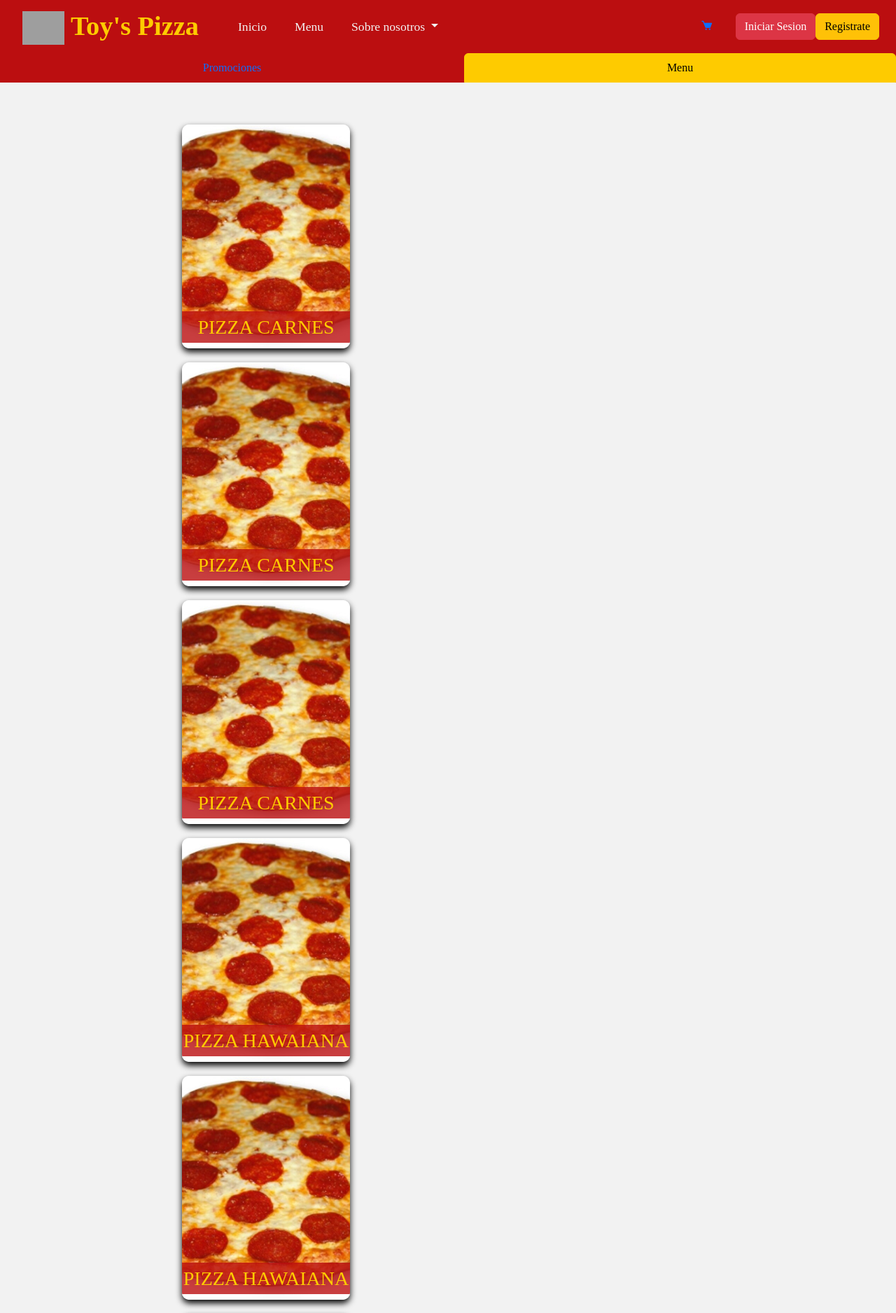
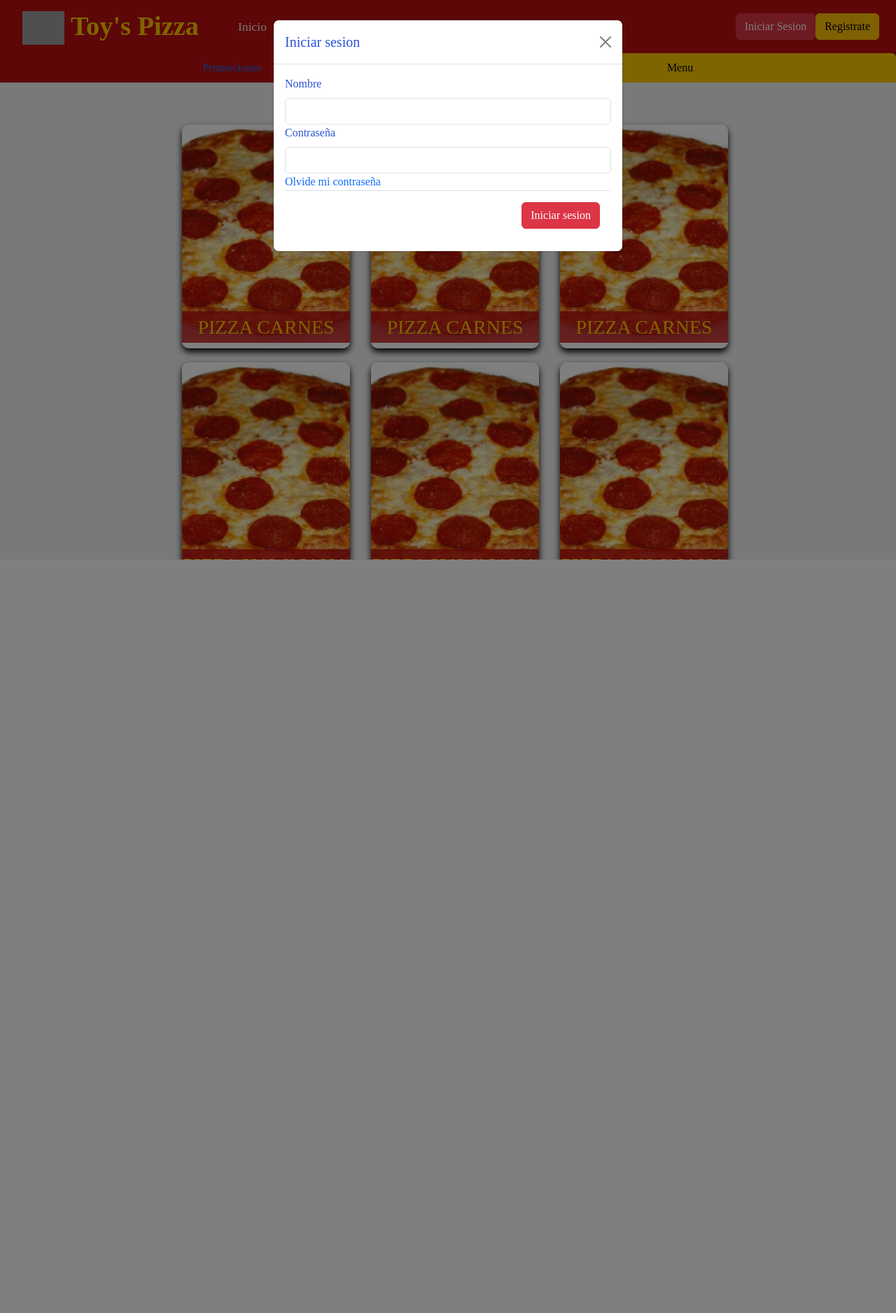
Before and after one commit to Sir-Fehane/Integrador, a PHP site: page /views/menu-pizza.php in a window 1280 px wide, after a click on "Iniciar Sesion". Shown: the top 1877 px of the page at 70% size. After the commit the page ends 800 px from the top, so only its background shows below. Run offline with PHP 8.4, Linux system fonts and the light colour scheme; data comes from the database, SQL or seed files in the repository; data that the repository does not hold is empty; some web fonts are replaced; grey boxes are pictures that could not be loaded.

Commit message:
Menu listo junto con orden

```diff
--- a/carrito/cartAction.php
+++ b/carrito/cartAction.php
@@ -33,7 +33,7 @@ if(isset($_REQUEST['action']) && !empty($_REQUEST['action'])){
         header("Location: viewCart.php");
     }elseif($_REQUEST['action'] == 'placeOrder' && $cart->total_items() > 0 && !empty($_SESSION['sessCustomerID'])){
         // insert order details into database
-        $insertOrder = $db->query("INSERT INTO ORDEN_VENTA (NO_ORDEN, FECHA, USUARIO, TIPO, HORA, TOTAL, FORMA_PAGO, SUCURSAL) VALUES ('','".date("Y-m-d")."','".$_SESSION['sessCustomerID']."','LLEVAR','".date("H:i:s")."','".$cart->total()."','EFECTIVO','1')");
+        $insertOrder = $db->query("INSERT INTO ORDEN_VENTA (NO_ORDEN, USUARIO, TIPO, TOTAL, FORMA_PAGO, SUCURSAL) VALUES ('','".$_SESSION['sessCustomerID']."','LLEVAR','".$cart->total()."','EFECTIVO','1')");
 
         if($insertOrder){
             $orderID = $db->insert_id;
@@ -41,7 +41,7 @@ if(isset($_REQUEST['action']) && !empty($_REQUEST['action'])){
             // get cart items
             $cartItems = $cart->contents();
             foreach($cartItems as $item){
-                $sql .= "INSERT INTO DETALLE_ORDEN (NO_ORDEN,PRODUCTO, CANTIDAD) VALUES ('".$orderID."', '".$item['id']."', '".$item['qty']."');";
+                $sql .= "INSERT INTO DETALLE_ORDEN (NO_ORDEN,PRODUCTO, CANTIDAD, NOTAS, ESTADO) VALUES ('".$orderID."', '".$item['id']."', '".$item['qty']."', '', 'PENDIENTE');";
             }
             // insert order items into database
             $insertOrderItems = $db->multi_query($sql);
--- a/views/menu-pizza.php
+++ b/views/menu-pizza.php
@@ -1,6 +1,11 @@
 <?php
 // include database configuration file
+session_start();
+include'../class/database.php';
+$dbase= new Database();
+$dbase->conectarDB();
 include '../carrito/dbConfig.php';
+
 ?>
 <!DOCTYPE html>
 <html lang="en">
@@ -26,8 +31,8 @@ include '../carrito/dbConfig.php';
     <!--Navbar-->
     <nav class="navbar navbar-expand-lg he">
         <div class="container-fluid">
-            <a class="navbar-brand logo" href="../index.php">
-                <img src="../img/pizza.png" alt="Logo" width="60" height="48" class="d-inline-block align-text-top">
+            <a class="navbar-brand logo" href="#">
+                <img src="img/pizza.png" alt="Logo" width="60" height="48" class="d-inline-block align-text-top">
                 Toy's Pizza
               </a>
           <button class="navbar-toggler" type="button" data-bs-toggle="collapse" data-bs-target="#navbarSupportedContent" aria-controls="navbarSupportedContent" aria-expanded="false" aria-label="Toggle navigation">
@@ -36,10 +41,10 @@ include '../carrito/dbConfig.php';
           <div class="collapse navbar-collapse" id="navbarSupportedContent">
             <ul class="navbar-nav me-auto mb-2 mb-lg-0">
               <li class="nav-item">
-                <a class="nav-link active navtext" aria-current="page" href="#">Inicio</a>
+                <a class="nav-link active navtext" aria-current="page" href="../index.php">Inicio</a>
               </li>
               <li class="nav-item">
-                <a class="nav-link navtext" href="menu.php">Menu</a>
+                <a class="nav-link navtext" href="views/menu-pizza.php">Menu</a>
               </li>
               <li class="nav-item dropdown">
                 <a class="nav-link dropdown-toggle navtext" href="#" role="button" data-bs-toggle="dropdown" aria-expanded="false">
@@ -52,15 +57,50 @@ include '../carrito/dbConfig.php';
                   <li><a class="dropdown-item drup" href="#">Informacion</a></li>
                 </ul>
               </li>
-            </ul>
-            <li class="nav-item">
-            <a href="../carrito/viewCart.php" title="Ver carrito"><i class='bx bxs-cart'></i></a>
-            </li>
+              <li class="nav-item dropdown">
+                <a class="nav-link dropdown-toggle navtext" href="#" role="button" data-bs-toggle="dropdown" aria-expanded="false">
+                  Selecciona tu sucursal
+                </a>
+                <ul class="dropdown-menu">
+
+                </ul>
+              </li>
+                </ul>
+
               <li class="nav-item navtext">
                 <div class="container">
                   <div class="d-flex justify-content">
+                  <?php
+                    if(isset($_SESSION["usuario"]))
+                    {
+                      $usuario1 = $_SESSION['usuario'];
+                      $consulta1 = "SELECT U.ID_USUARIO AS ID, U.NOMBRE AS 'NOMBRE', U.DIRECCION AS 'DIRECCION', U.TELEFONO AS 'TELEFONO', U.CORREO AS 'CORREO',
+                      U.img_chidas FROM USUARIOS U
+                      WHERE NOMBRE = '$usuario1'";
+                      $tabla = $dbase->seleccionar($consulta1);
+                      foreach ($tabla as $registro)
+                      {
+                        $imgchida = $registro->img_chidas;
+                     echo "<img src='$imgchida' style='border-radius: 10px;' alt='img'width= '50px'
+                     height=' 50px'>";
+                      }
+                      echo "<li class='nav-item dropdown'>
+                      <a class='nav-link dropdown-toggle text-white' href='#' role='button' data-bs-toggle='dropdown' aria-expanded='false'>
+                      " . $_SESSION["usuario"] . "</a>
+                      <ul class='dropdown-menu'>
+                      <li><a class='dropdown-item text-black' href='views/verperfilv.php'>Ver perfil</a></li>
+                      <li><a class='dropdown-item text-black' href='scripts/cerrarSesion.php'>Cerrar sesión</a></li>
+                      </ul>
+                      </li>";
+                    }
+                    else
+                    {
+                    ?>
                   <button type="button" class="btn btn-danger jus" data-bs-toggle="modal" data-bs-target="#login">Iniciar Sesion</button>
                   <button type="button" class="btn btn-warning" data-bs-toggle="modal" data-bs-target="#register">Registrate</button>
+                  <?php
+                    }
+                  ?>
                   </div>
               </div>
               </li>
@@ -78,7 +118,7 @@ include '../carrito/dbConfig.php';
       </ul>
       <section>
       <div class="container">
-    <div id="products" class="row list-group">
+    <div id="products" class="row">
         <?php
         //get rows query
         $query = $db->query("SELECT * FROM PRODUCTOS ORDER BY CODIGO ");
@@ -152,5 +192,55 @@ include '../carrito/dbConfig.php';
             </div>
         </div>
     </section>
+
+    <!-- Modal login-->
+<div class="modal fade" id="login" tabindex="-1" aria-labelledby="exampleModalLabel" aria-hidden="true">
+    <div class="modal-dialog">
+      <div class="modal-content">
+        <div class="modal-header">
+          <h1 class="modal-title fs-5" id="exampleModalLabel">Iniciar sesion</h1>
+          <button type="button" class="btn-close" data-bs-dismiss="modal" aria-label="Close"></button>
+        </div>
+        <div class="modal-body">
+            <form action="../scripts/login.php" method="post">
+                <label for="Nombre" class="form-label">Nombre</label>
+                <input type="text" class="form-control" name="usuario" required>
+                <label for="password" class="form-label">Contraseña</label>
+                <input type="password" class="form-control" name="password" required>
+                <div>
+                  <a href="">Olvide mi contraseña</a>
+                </div>
+                <div class="modal-footer">
+                  <button type="submit" class="btn btn-danger">Iniciar sesion</button>
+                </div>
+              </form>
+        </div>
+      </div>
+    </div>
+  </div>
+  <!-- Modal register-->
+<div class="modal fade" id="register" tabindex="-1" aria-labelledby="exampleModalLabel" aria-hidden="true">
+    <div class="modal-dialog">
+      <div class="modal-content">
+        <div class="modal-header">
+          <h1 class="modal-title fs-5" id="exampleModalLabel">Registro</h1>
+          <button type="button" class="btn-close" data-bs-dismiss="modal" aria-label="Close"></button>
+        </div>
+        <div class="modal-body">
+            <form action="../scripts/registrarse.php" method="POST">
+                <label for="Nombre" class="form-label">Nombre</label>
+                <input type="text" class="form-control" name="nombre" required>
+                <label for="password" class="form-label">Contraseña</label>
+                <input type="password" name="password" class="form-control" required>
+                <label for="direccion" class="form-label">Direccion</label>
+                <input type="text" class="form-control" required name="direccion">
+                <label for="celular" class="form-label">Telefono</label>
+                <input type="tel" name="telefono" class="form-control" required>
+                <label for="email" class="form-label">Correo</label>
+                <input type="email" name="correo" placeholder="Opcional" class="form-control">
+                <div class="modal-footer">
+                  <button type="submit" class="btn btn-warning">Registrar</button>
+                </div>
+              </form>
 </body>
 </html>
```
